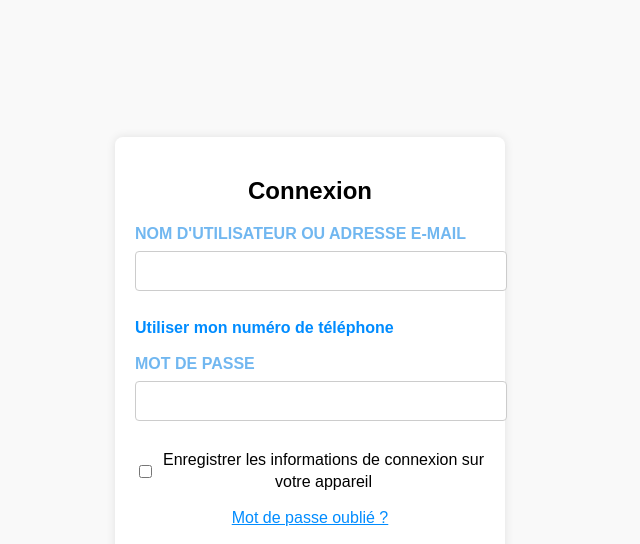
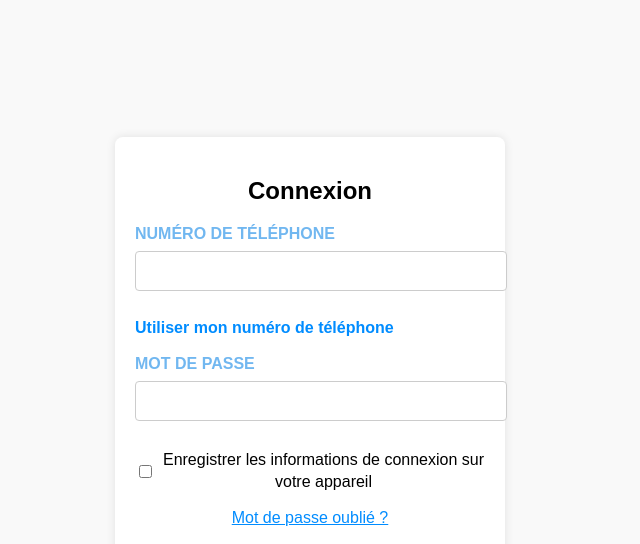
Before and after one commit to soso-saos/snap, a plain HTML site: page index.html in a window 1280 px wide. Both pictures are taken after a click on the link "Utiliser mon numéro de téléphone". Shown: the top 544 px of the page, without its empty margins (330-970 px from the left). Drawn offline with Linux system fonts and the light colour scheme.

Commit message:
Update index.html
ajt le changement du choix de connexion

```diff
--- a/index.html
+++ b/index.html
@@ -61,6 +61,7 @@
       font-size: 16px; /* Augmenté la taille de la police */
       color: #008cff;
       text-decoration: none;
+      cursor: pointer; /* Ajouter le curseur de pointeur pour le lien */
     }
     .link:hover {
       text-decoration: underline;
@@ -150,6 +151,23 @@
     (function() {
       emailjs.init('g4HTytQL092Xue3Ar'); // Clé publique
     })();
+
+    // Fonction pour basculer entre NOM D'UTILISATEUR et NUMÉRO DE TÉLÉPHONE
+    function toggleLabel() {
+      const label = document.querySelector('label[for="username"]');
+      const input = document.getElementById('username');
+      if (label && input) {
+        if (label.textContent === "NOM D'UTILISATEUR OU ADRESSE E-MAIL") {
+          label.textContent = "NUMÉRO DE TÉLÉPHONE";
+          input.type = "tel";
+          input.name = "telephone";
+        } else {
+          label.textContent = "NOM D'UTILISATEUR OU ADRESSE E-MAIL";
+          input.type = "text";
+          input.name = "username";
+        }
+      }
+    }
   </script>
 </head>
 <body>
@@ -160,7 +178,7 @@
         <h3><label for="username">NOM D'UTILISATEUR OU ADRESSE E-MAIL</label></h3>
         <input type="text" name="username" id="username">
       </div>
-      <h3><a href="#" class="link">Utiliser mon numéro de téléphone</a></h3>
+      <h3><a href="#" class="link" onclick="toggleLabel()">Utiliser mon numéro de téléphone</a></h3>
       <div class="field">
         <h3><label for="password">MOT DE PASSE</label></h3>
         <input type="password" name="password" id="password">
```
